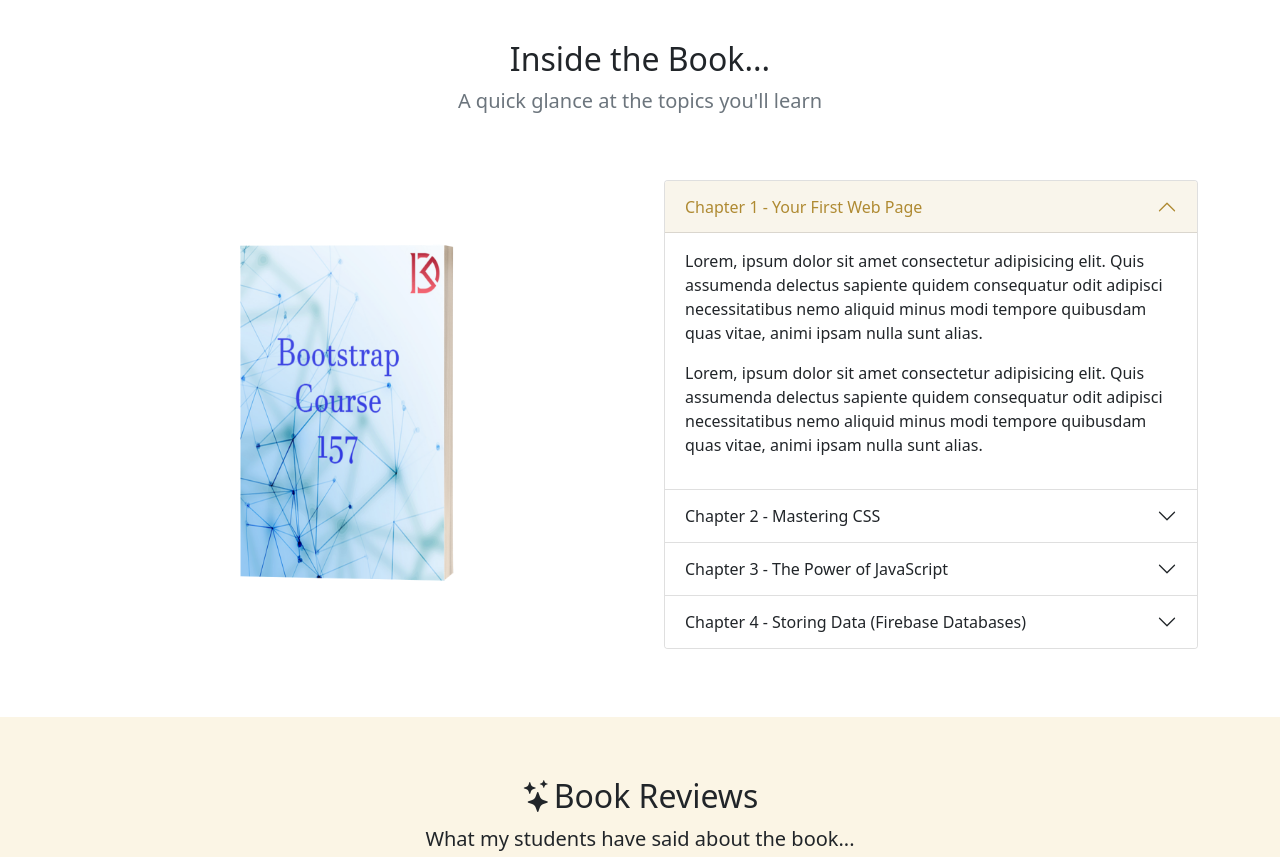
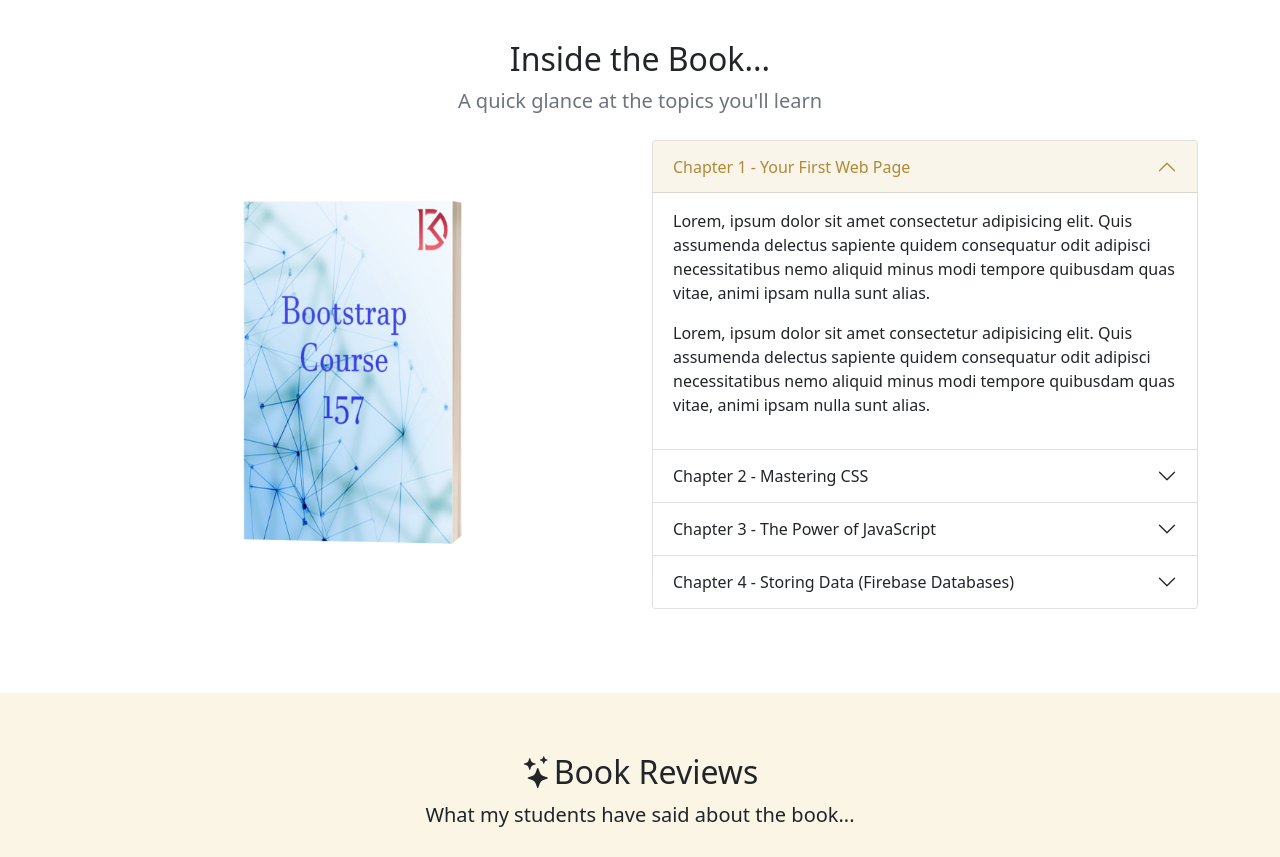
Before and after one commit to Doston-Dev/bootstrap, a website: page index.html in a window 1280 px wide. Shown: the part 1460-2317 px from the top of the page. Drawn offline with nearby package versions, Linux system fonts and the light colour scheme.

Commit message:
version9

```diff
--- a/index.html
+++ b/index.html
@@ -13,6 +13,9 @@
   <style>
     body {
       overflow-x: hidden!important;
+    }
+    img {
+      width: 100%;
     }
     section {
       padding: 60px 0;
@@ -174,13 +177,13 @@
           A quick glance at the topics you'll learn
         </p>
       </div>
-      <div class="row my-lg-2 g-5 justify-content-around align-items-center">
-        <div class="col-10 col-lg-6">
+      <div class="row my-4 justify-content-around align-items-center">
+        <div class="col-lg-6">
           <img src="./assets/kindle.png" class="img-fluid" alt="ebook" />
         </div>
         <div class="col-lg-6">
           <!-- accordion -->
-          <div class="accordion" id="chapters">
+          <div class="accordion" id="accordionPanelsStayOpenExample">
             <div class="accordion-item">
               <h2 class="accordion-header" id="heading-1">
                 <button class="accordion-button" type="button" data-bs-toggle="collapse" data-bs-target="#chapter-1"
@@ -295,7 +298,7 @@
         <p class="lead">What my students have said about the book...</p>
       </div>
 
-      <div class="row justify-content-center my-5">
+      <div class="row justify-content-center py-3">
         <div class="col-lg-8">
           <div class="list-group">
             <div class="list-group-item py-3">
```
